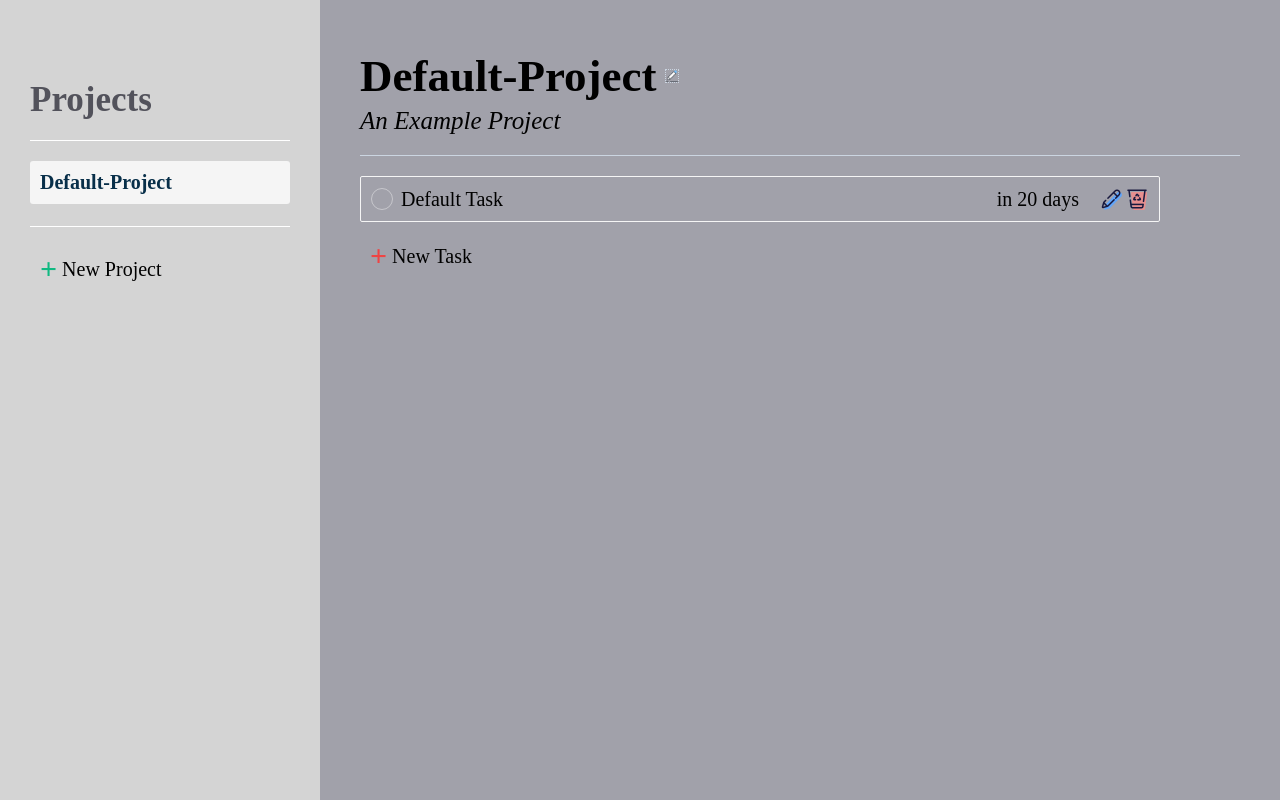
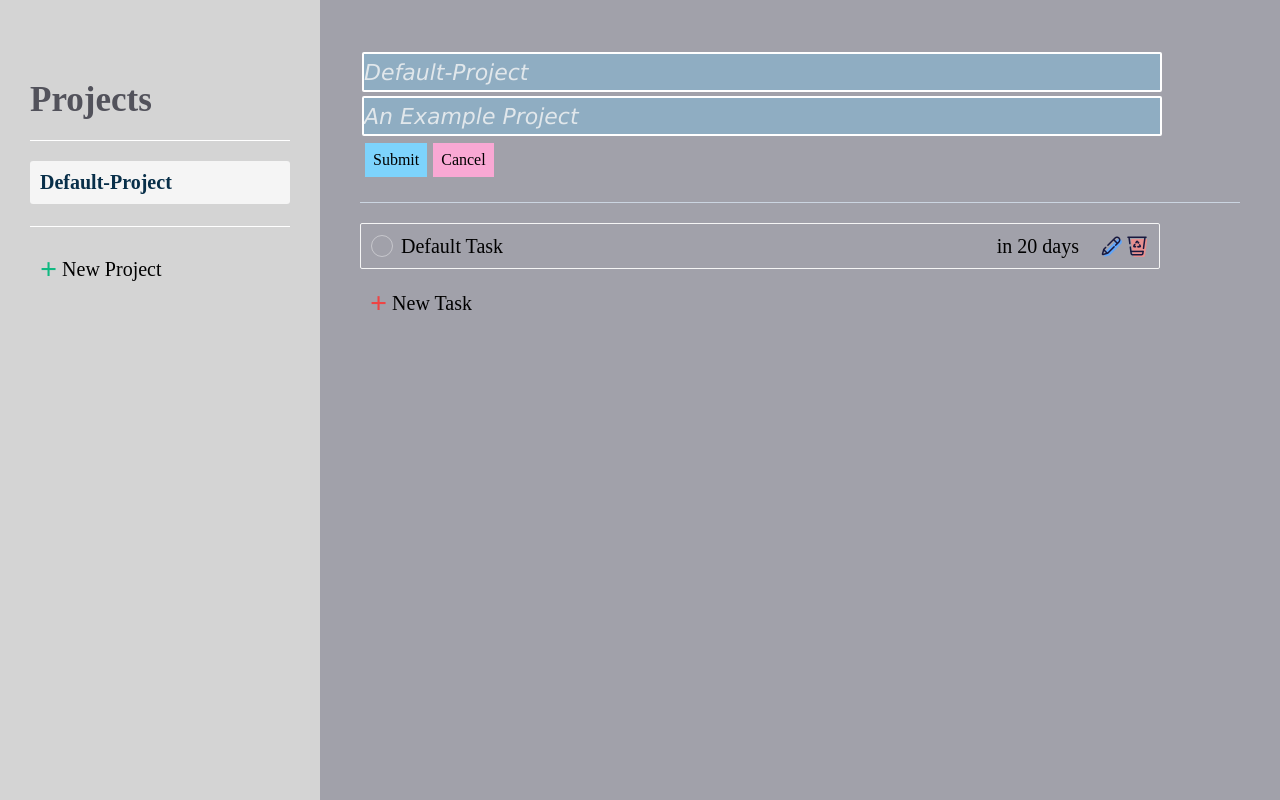
Before and after one commit to willard-wrt/todo-list, a website built with webpack: page dist/index.html in a window 1280 px wide. Both pictures are taken after a click on the element 671 px from the left and 76 px from the top of the page. Built offline with nearby package versions, Linux system fonts and the light colour scheme.

Commit message:
Implement a btn for user to modify project info

```diff
--- a/src/index.js
+++ b/src/index.js
@@ -4,7 +4,7 @@ import moment from 'moment';
 // console.log('webpack is working');
 const projectContainer = document.querySelector('#project-titles');
 const taskContainer = document.querySelector('#tasks-container');
-const projectName = document.querySelector('#main-name');
+const projectName = document.querySelector('#main-title');
 const projectDesc = document.querySelector('#main-desc');
 const editProjectName = document.querySelector('#edit-project-name');
 const editProjectDesc = document.querySelector('#edit-project-desc');
@@ -72,10 +72,7 @@ function renderProjects() {
 }
 
 function renderHeading() {
-  const projectEditIcon = document.createElement('div');
-  projectEditIcon.id = 'title-edit';
-  projectName.textContent = activeProject().name;
-  projectName.appendChild(projectEditIcon);
+  projectName.innerText = activeProject().name;
   projectDesc.textContent = activeProject().desc;
   editProjectName.value = activeProject().name;
   editProjectDesc.value = activeProject().desc;
@@ -286,6 +283,42 @@ const editToDo = (() => {
   return { show, hide, submit, del };
 })();
 
+const editProjectDom = (() => {
+  const titleEditBtn = document.querySelector('#title-edit');
+  const _projectInfoBox = document.querySelector('#project-info-container');
+  const _projectEditBox = document.querySelector('#project-edit-container');
+  const projectEditSubmit = document.querySelector('#project-edit-submit');
+  const projectEditCancel = document.querySelector('#project-edit-cancel');
+
+  function show() {
+    _projectInfoBox.style.display = 'none';
+    _projectEditBox.style.display = 'flex';
+  }
+
+  function hide() {
+    _projectInfoBox.style.display = 'flex';
+    _projectEditBox.style.display = 'none';
+    renderHeading();
+  }
+
+  function submit() {
+    activeProject().name = editProjectName.value;
+    activeProject().desc = editProjectDesc.value;
+    renderProjects();
+    renderHeading();
+    hide();
+  }
+
+  return {
+    show,
+    hide,
+    submit,
+    titleEditBtn,
+    projectEditSubmit,
+    projectEditCancel,
+  };
+})();
+
 const addToDo = (() => {
   const addTask = document.querySelector('#add-task');
   const addTaskSubmit = document.querySelector('.form-task-submit');
@@ -323,6 +356,12 @@ const addToDo = (() => {
 newProjectDom.newProjectBtn.addEventListener('click', newProjectDom.show);
 newProjectDom.cancelProjectBtn.addEventListener('click', newProjectDom.hide);
 newProjectDom.submitProjectBtn.addEventListener('click', newProjectDom.add);
+editProjectDom.titleEditBtn.addEventListener('click', editProjectDom.show);
+editProjectDom.projectEditSubmit.addEventListener(
+  'click',
+  editProjectDom.submit
+);
+editProjectDom.projectEditCancel.addEventListener('click', editProjectDom.hide);
 addToDo.addTask.addEventListener('click', addToDo.show);
 addToDo.addTaskSubmit.addEventListener('click', addToDo.submit);
 addToDo.addTaskCancel.addEventListener('click', addToDo.hide);
--- a/src/style.css
+++ b/src/style.css
@@ -168,6 +168,8 @@ main {
   width: max(75%, 800px);
   height: 40px;
   font-size: 22px;
+  font-style: italic;
+  color: rgba(245, 245, 245,0.8);
   border: 2px solid rgb(255, 255, 255);
   border-radius: 2px;
   background-color: #8fadc2;
```
Also changed, not shown: dist/index.html.
